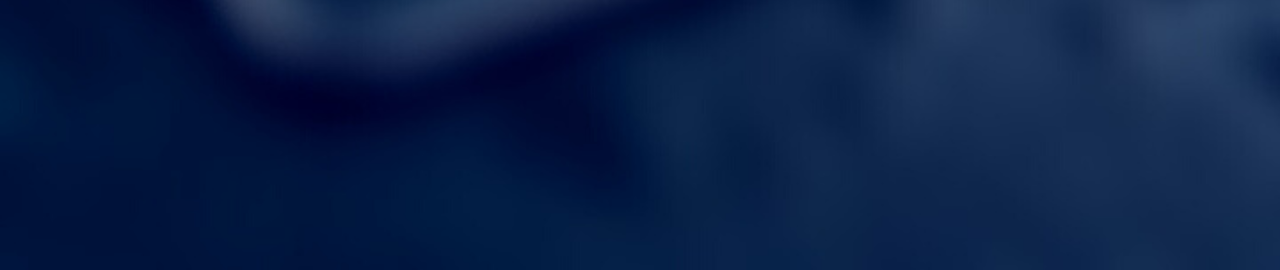
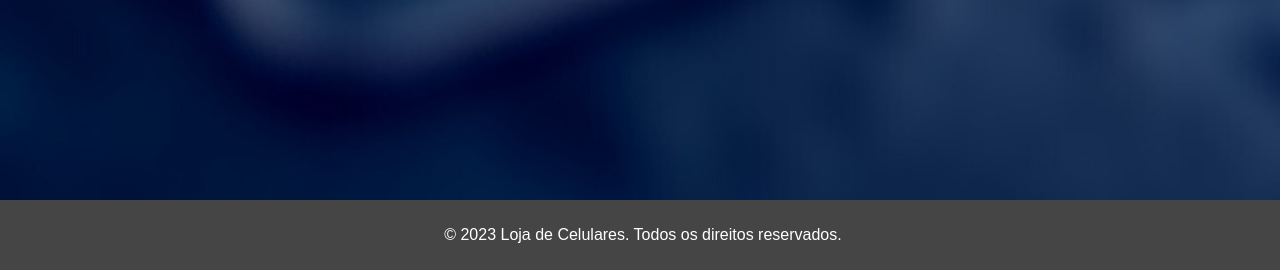
Before and after one commit to peregrinno/ISI-02, a Flask app: page /add in a window 1280 px wide. Shown: the part 530-800 px from the top of the page. Run offline with Flask 2, Linux system fonts and the light colour scheme.

Commit message:
Adiciona footer

```diff
--- a/static/css/style.css
+++ b/static/css/style.css
@@ -231,3 +231,13 @@ body {
     margin-right: 2%;
     margin-left: auto;
   }
+
+  footer {
+    background-color: #454545;
+    color: #fff;
+    text-align: center;
+    padding: 10px;
+    position: absolute;
+    bottom: 0;
+    width: 98.9%;
+  }
--- a/templates/base.html
+++ b/templates/base.html
@@ -18,4 +18,7 @@
     {% block content %}{% endblock %}
   </main>
 </body>
+<footer>
+  <p>&copy; 2023 Loja de Celulares. Todos os direitos reservados.</p>
+</footer>
 </html>
```
